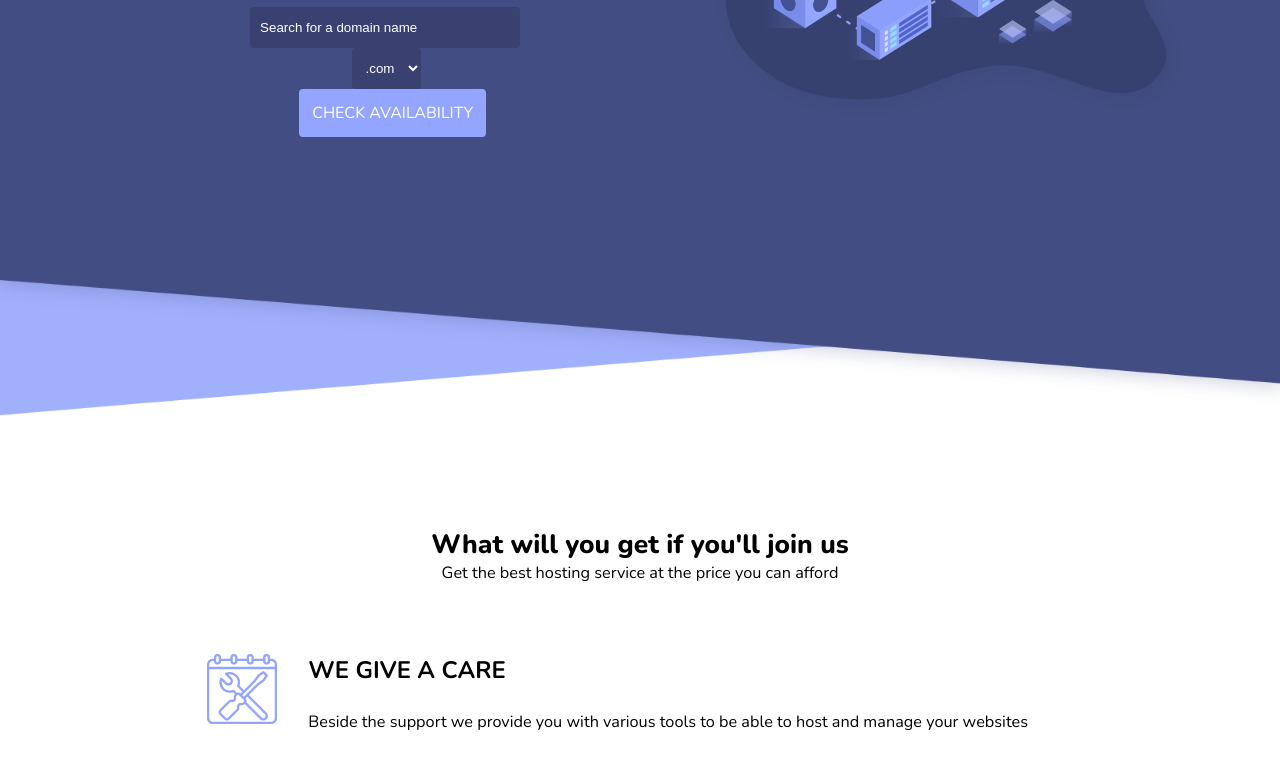
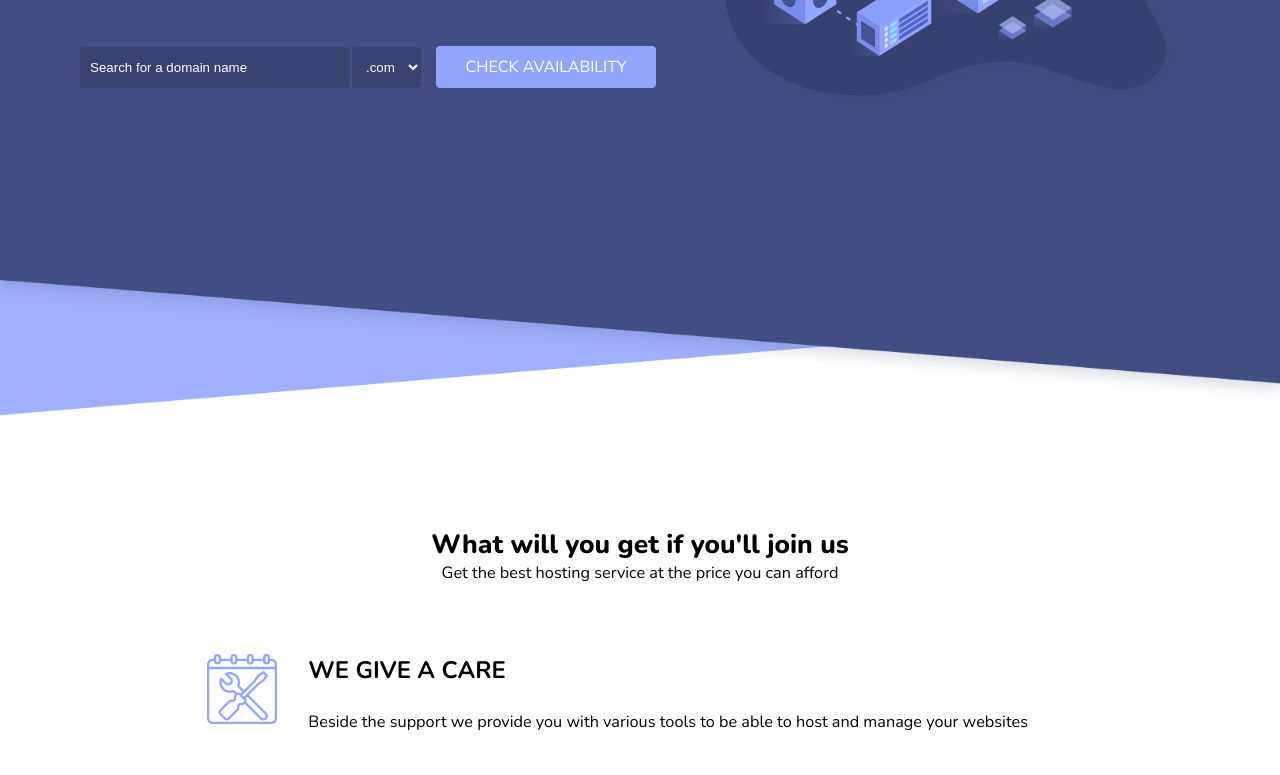
Before and after one commit to AugustinBriolon/Servion, a plain HTML site: page index.html in a window 1280 px wide. Shown: the part 264-1039 px from the top of the page. Drawn offline with nearby package versions, Linux system fonts and the light colour scheme.

Commit message:
:lipstick: btn style

```diff
--- a/assets/style/sass/components/_buttons.scss
+++ b/assets/style/sass/components/_buttons.scss
@@ -5,7 +5,7 @@
     background-color: $color-button;
     color: $color-text;
     text-decoration: none;
-    padding: 13px;
+    padding: 10px;
     border-radius: 4px;
     text-align: center;
     font-family: 'Nunito', sans-serif;
@@ -17,7 +17,7 @@
     background-color: $color-text;
     color: $color-button;
     text-decoration: none;
-    padding: 13px;
+    padding: 10px;
     border-radius: 4px;
     text-align: center;
     font-family: 'Nunito', sans-serif;
--- a/assets/style/sass/sections/_header.scss
+++ b/assets/style/sass/sections/_header.scss
@@ -197,7 +197,7 @@ nav {
     @include respoS {
         flex-wrap: wrap;
     }
-    @include respoXXL {
+    @include respoM {
         flex-direction: column;
         align-items: center;
     }
@@ -233,6 +233,7 @@ nav {
 
     .btn-header {
         margin-left: 15px;
+        min-width: 220px;
         @include respoM {
             margin: 0;
         }
```
Also changed, not shown: assets/style/css/main.css, 2 other files.
